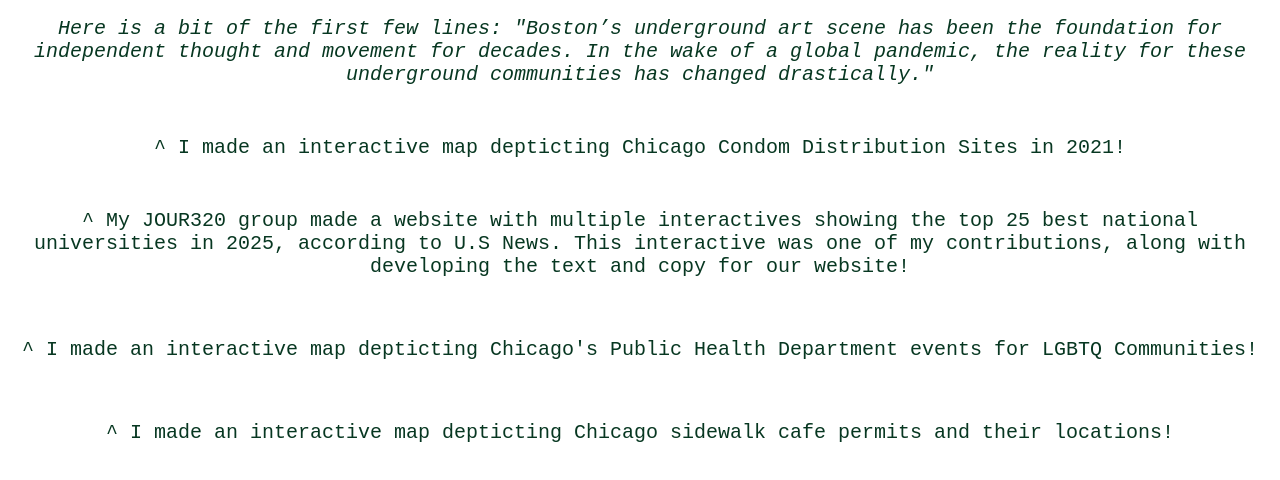
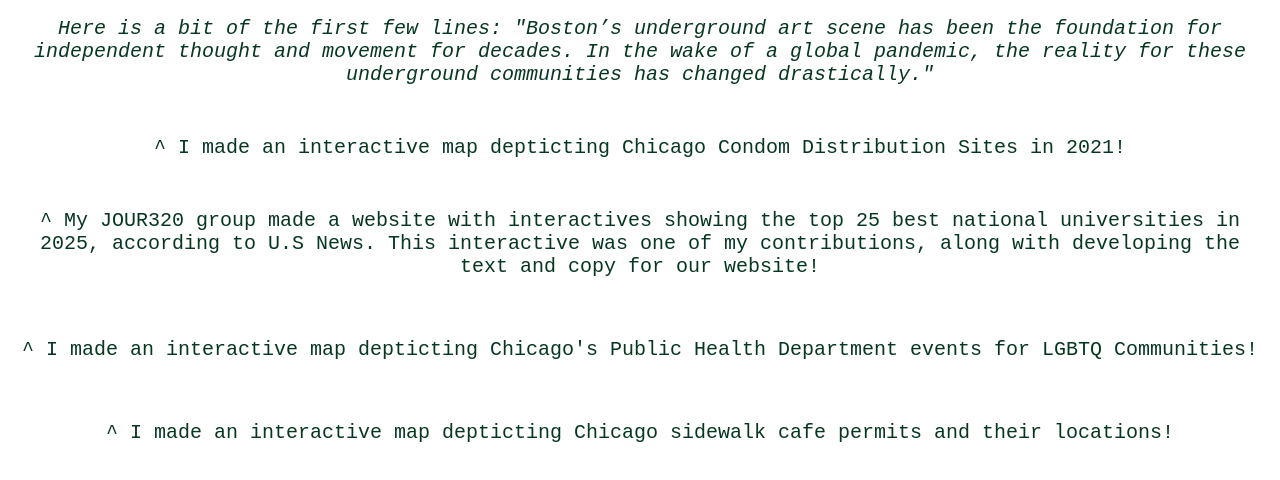
Before and after one commit to lealevine/interactives, a plain HTML site: page portfolio_tab.html in a window 1280 px wide. Shown: the part 999-1479 px from the top of the page. Drawn offline with Linux system fonts and the light colour scheme; a script that the page names is missing.

Commit message:
Update portfolio_tab.html

```diff
--- a/portfolio_tab.html
+++ b/portfolio_tab.html
@@ -79,7 +79,7 @@
 
 <div class="flex-container4">
     <div class="flourish-embed flourish-table" data-src="visualisation/20302444"><script src="https://public.flourish.studio/resources/embed.js"></script><noscript><img src="https://public.flourish.studio/visualisation/20302444/thumbnail" width="100%" alt="table visualization" /></noscript></div>
-    <p>^ My JOUR320 group made a website with multiple interactives showing the top 25 best national universities in 2025, according to U.S News. This interactive was one of my contributions, along with developing the text and copy for our website!</p>
+    <p>^ My JOUR320 group made a website with interactives showing the top 25 best national universities in 2025, according to U.S News. This interactive was one of my contributions, along with developing the text and copy for our website!</p>
 </div>
 
 <div class="flex-container5">
```
